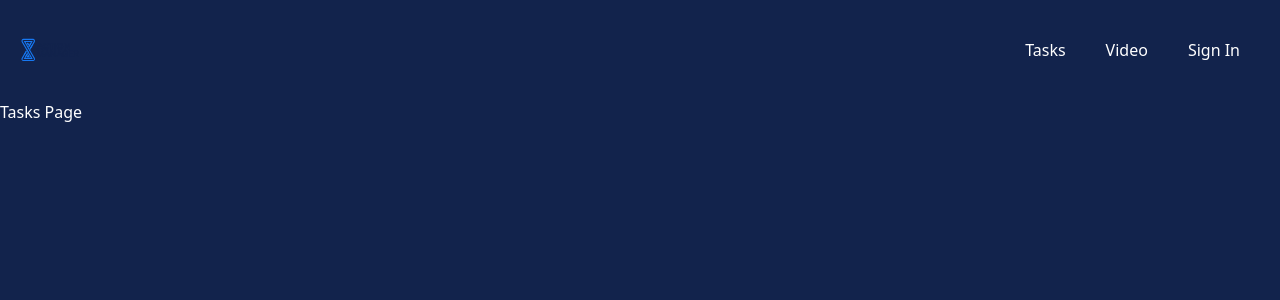
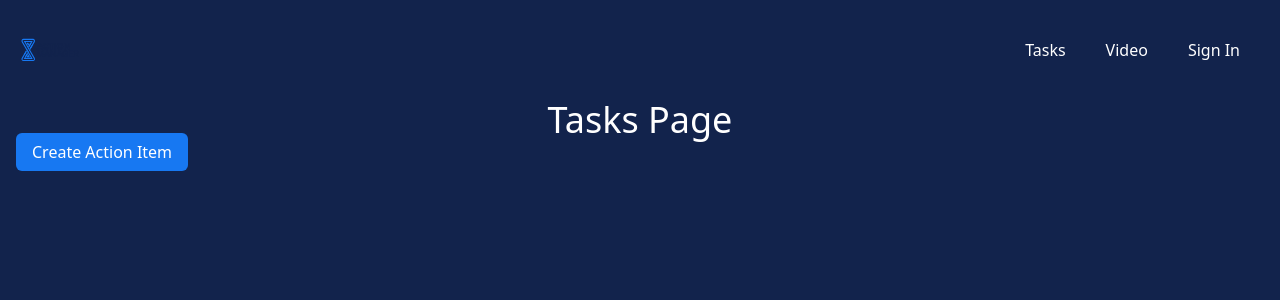
Before and after one commit to dtkellogg/blakes-coaching, a Next.js app: page /tasks in a window 1280 px wide. Shown: the top 300 px of the page. Built offline with nearby package versions, Linux system fonts and the light colour scheme.

Commit message:
Tailwind - added reusable component classes

```diff
--- /dev/null
+++ b/app/createActionItem/page.tsx
@@ -0,0 +1,9 @@
+import Link from "next/link";
+
+export default function CreateActionItem() {
+  return (
+    <main className="">
+      <h1 className="header-primary">Create Action Item</h1>
+    </main>
+  )
+}
--- a/app/globals.css
+++ b/app/globals.css
@@ -2,26 +2,20 @@
 @tailwind components;
 @tailwind utilities;
 
-/* :root {
-  --foreground-rgb: 0, 0, 0;
-  --background-start-rgb: 214, 219, 220;
-  --background-end-rgb: 255, 255, 255;
+@layer base {
+
 }
 
-@media (prefers-color-scheme: dark) {
-  :root {
-    --foreground-rgb: 255, 255, 255;
-    --background-start-rgb: 0, 0, 0;
-    --background-end-rgb: 0, 0, 0;
+@layer components {
+  .btn-primary {
+    @apply py-2 px-4 bg-secondary text-white rounded-md
+  }
+
+  .header-primary {
+    @apply text-4xl w-max mx-auto
   }
 }
 
-body {
-  color: rgb(var(--foreground-rgb));
-  background: linear-gradient(
-      to bottom,
-      transparent,
-      rgb(var(--background-end-rgb))
-    )
-    rgb(var(--background-start-rgb));
-} */
+@layer utilities {
+
+}
--- a/app/layout.tsx
+++ b/app/layout.tsx
@@ -19,7 +19,7 @@ export default function RootLayout({
     <html lang="en">
       <body className="bg-primary text-white">
         <Nav />
-        <div>
+        <div className="px-4 pb-4">
           {children}
         </div>
       </body>
--- a/app/page.tsx
+++ b/app/page.tsx
@@ -3,7 +3,7 @@ import Image from 'next/image'
 export default function Home() {
   return (
     <main className="">
-      <h1>Home Page</h1>
+      <h1 className="header-primary">Home Page</h1>
     </main>
   )
 }
--- a/app/tasks/page.tsx
+++ b/app/tasks/page.tsx
@@ -1,7 +1,10 @@
+import Link from "next/link";
+
 export default function Tasks() {
   return (
     <main className="">
-      <h1>Tasks Page</h1>
+      <h1 className="header-primary">Tasks Page</h1>
+      <Link href="/createActionItem" className="btn-primary">Create Action Item</Link>
     </main>
   )
 }
--- a/app/video/page.tsx
+++ b/app/video/page.tsx
@@ -1,7 +1,7 @@
 export default function Video() {
   return (
     <main className="">
-      <h1>Video Page</h1>
+      <h1 className="header-primary">Video Page</h1>
     </main>
   )
 }
```
